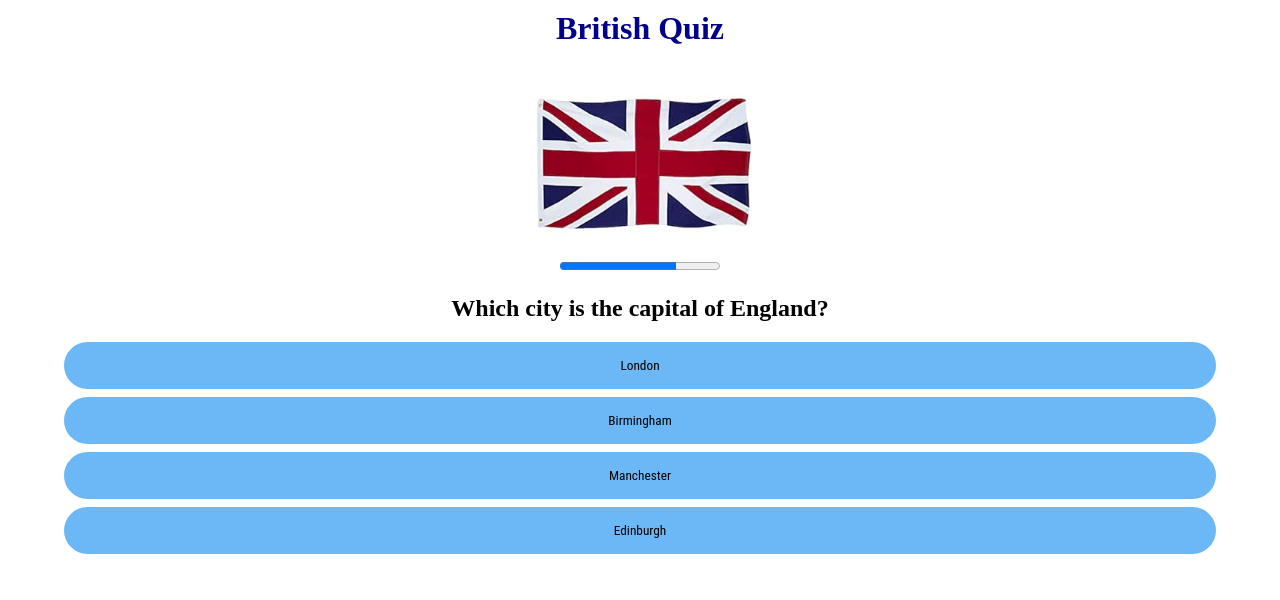
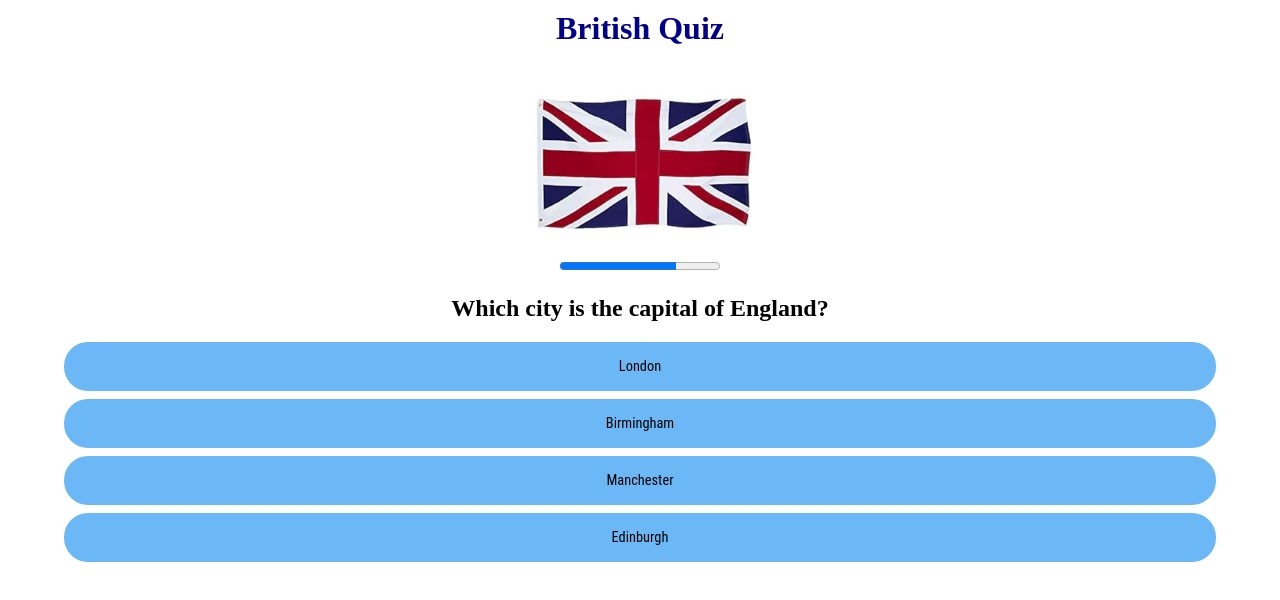
Before and after one commit to elvisonob/Quiz-Project, a React (Create React App) app: page / in a window 1280 px wide. Shown: the top 600 px of the page. Built offline with nearby package versions, Linux system fonts and the light colour scheme.

Commit message:
CSS updates

```diff
--- a/src/components/Questions.module.css
+++ b/src/components/Questions.module.css
@@ -21,14 +21,16 @@
   display: inline-block;
   width: 100%;
   font-family: 'Roboto Condensed', sans-serif;
-    font-size: 0.9 rem;
+  font-size: 0.9rem;
   padding: 1rem 2rem;
   border: none;
   border-radius: 24px;
   /* background: linear-gradient(180deg, #81f1fb 0%, #73d2f8 100%); */
   background: #6cb7f5;
+  -webkit-tap-highlight-color: transparent;
   cursor: pointer;
   transition: all 0.2s ease-in-out;
+  outline: none;
 }
 
 .AnswersList button:hover,
@@ -54,15 +56,22 @@
   color: #2c203d;
 }
 
-
-/* when there is no cursor or when it is in mobile view, ignore the purple hover */
-
 @media screen and (max-width: 750px) {
-    /* .AnswersList button:hover,
-.AnswersList button:focus {
+  /* .AnswersList button:focus {
     background: linear-gradient(180deg, #bf48f6 0%, #9b50f2 100%);
     background: #9d5af5;
     color: white;
     box-shadow: 0 0 4px 2px rgba(255, 200, 60, 0.8);
   } */
 }
+
+@media (hover: none) {
+  .AnswersList button:hover,
+  .AnswersList button:focus {
+    box-shadow: none;
+  }
+}
+
+html {
+  -webkit-text-size-adjust: 100%;
+}
```
Lines whose indentation alone changed are shown as unchanged.
